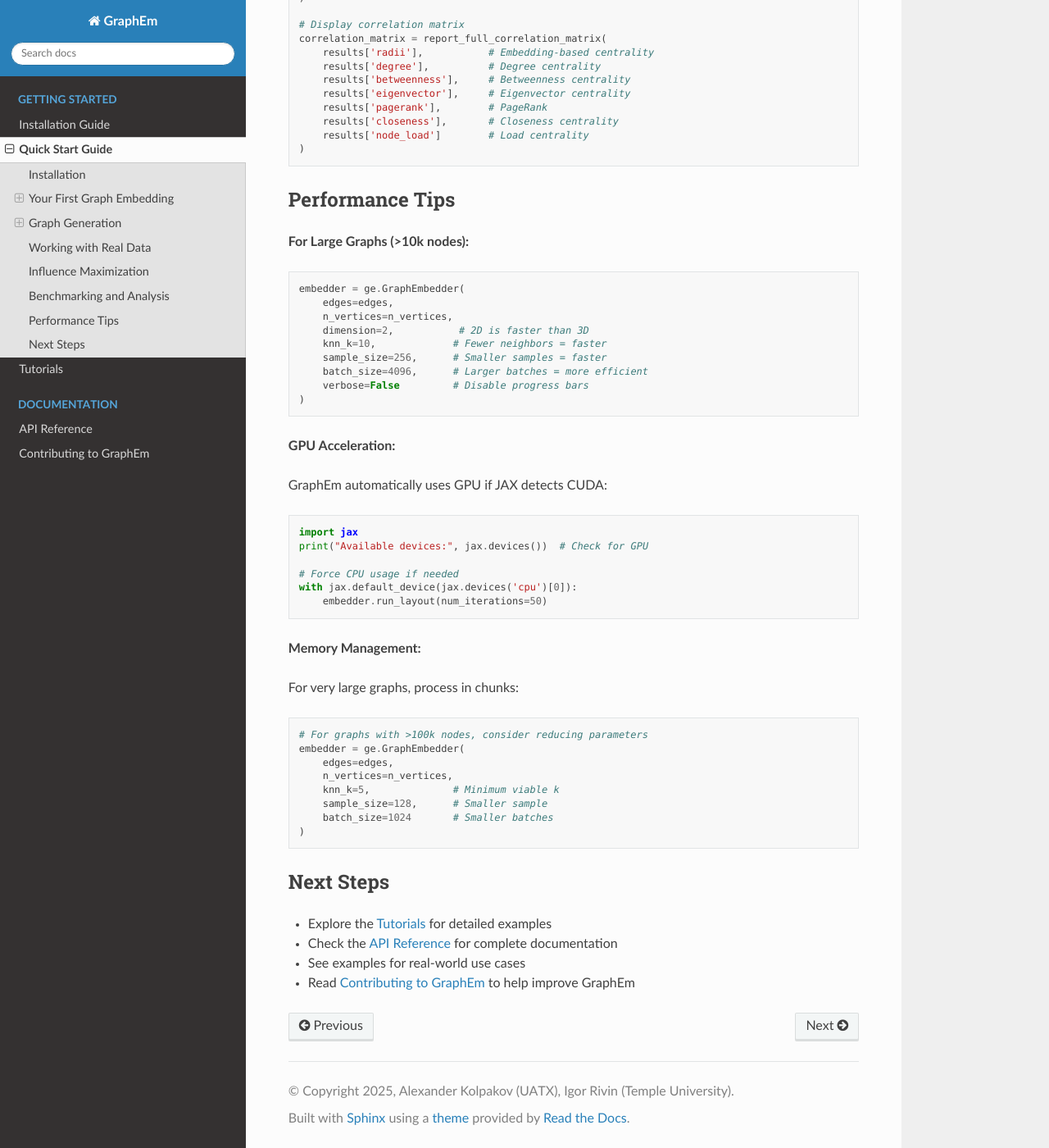
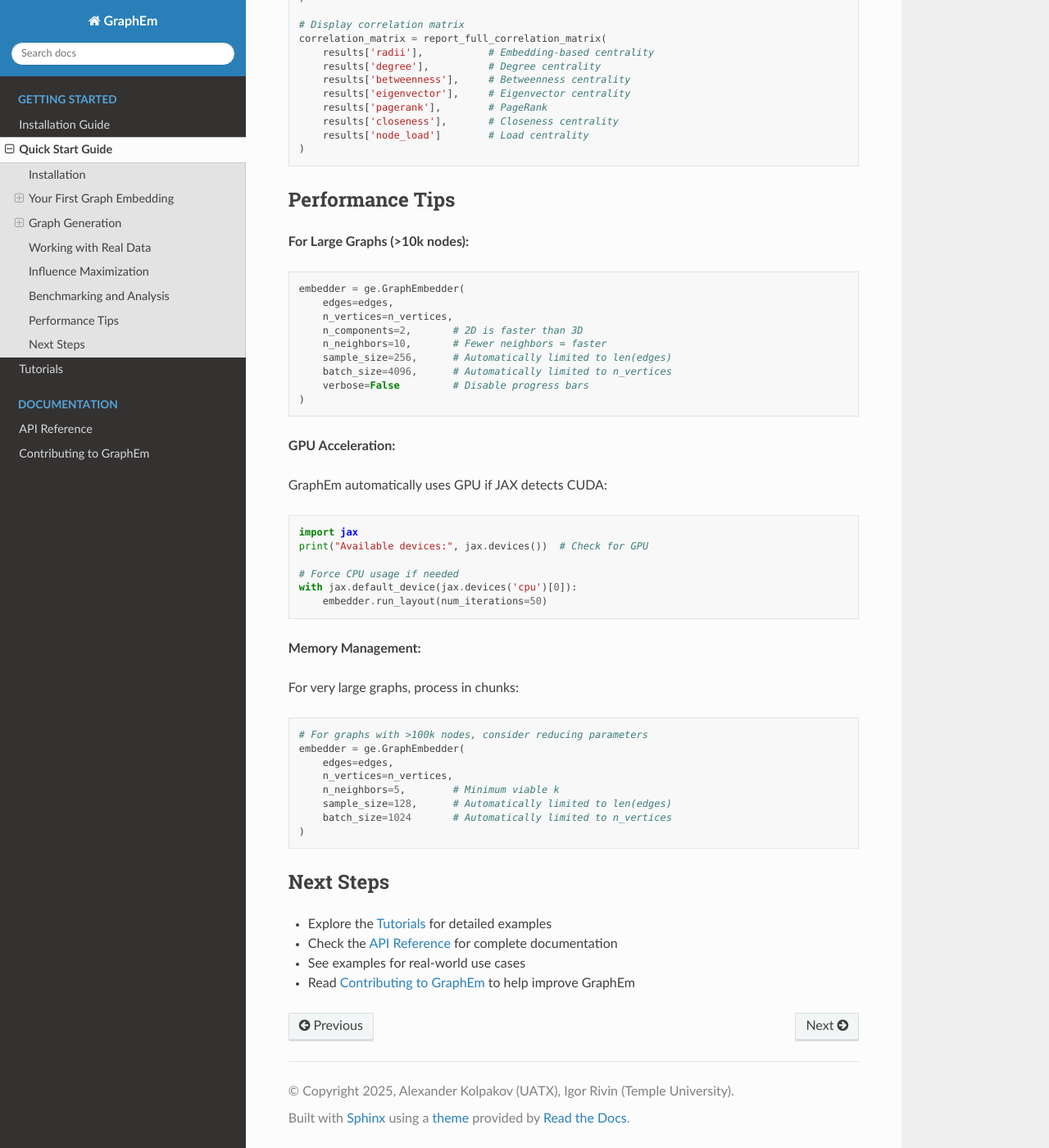
Before and after one commit to sashakolpakov/graphem, a Sphinx documentation site: the page built from docs/quickstart.rst, in a window 1280 px wide and 1400 px high, scrolled down 3200 px. Shown: the whole window at 82% size. Built offline with Sphinx 7.4.7 and the Read the Docs theme 3.1.0, drawn with Linux system fonts in a browser that asks for light colours; some of the changed text lies outside the part shown.

Commit message:
Rename parameters and add automatic safeguards
- Rename GraphEmbedder parameters for sklearn-style consistency:
  * dimension → n_components
  * knn_k → n_neighbors
- Add automatic parameter safeguards:
  * sample_size automatically limited to min(sample_size, len(edges))
  * batch_size automatically limited to min(batch_size, n_vertices)
- Simplify API by removing manual min() calculations throughout codebase
- Update all documentation, examples, and tests
- Fix bug in real_world_datasets_example.py (was using len(edges) instead of n_vertices for batch_size)

Benefits:
- Cleaner, more intuitive parameter names
- Eliminates parameter sizing errors for small graphs
- Simplified API - no more manual size calculations needed
- Better user experience with automatic parameter optimization

🤖 Generated with [Claude Code](https://claude.com/claude-code)

Co-Authored-By: Claude <noreply@anthropic.com>

```diff
--- a/docs/api_reference.rst
+++ b/docs/api_reference.rst
@@ -13,8 +13,10 @@ GraphEmbedder
 
 Main class for creating graph embeddings. Combines Laplacian eigenvectors with force-directed layout optimization to create visually appealing and structurally meaningful embeddings.
 
+Features automatic parameter safeguards: ``sample_size`` is automatically limited to the number of edges, and ``batch_size`` is automatically limited to the number of vertices, eliminating the need for manual size calculations.
+
 Key methods:
-- ``__init__(edges, n_vertices, dimension=2, ...)`` - Initialize embedder with graph structure
+- ``__init__(edges, n_vertices, n_components=2, ...)`` - Initialize embedder with graph structure
 - ``run_layout(num_iterations=100)`` - Execute layout algorithm for specified iterations
 - ``display_layout(edge_width=1, node_size=3, ...)`` - Visualize embedding using Plotly
 
--- a/docs/index.rst
+++ b/docs/index.rst
@@ -86,7 +86,7 @@ Quick Start Example
    embedder = ge.GraphEmbedder(
        edges=edges,
        n_vertices=1000,
-       dimension=3
+       n_components=3
    )
    embedder.run_layout(num_iterations=50)
 
--- a/docs/quickstart.rst
+++ b/docs/quickstart.rst
@@ -31,11 +31,11 @@ Let's start with a simple example of embedding a random graph:
     embedder = ge.GraphEmbedder(
         edges=edges,
         n_vertices=200,
-        dimension=3,      # 3D embedding
+        n_components=3,   # 3D embedding
         L_min=10.0,       # Minimum edge length
         k_attr=0.5,       # Attraction force
         k_inter=0.1,      # Repulsion force
-        knn_k=15          # Nearest neighbors
+        n_neighbors=15    # Nearest neighbors
     )
 
     # Compute the embedding
@@ -47,11 +47,11 @@ Let's start with a simple example of embedding a random graph:
 Understanding the Parameters
 ~~~~~~~~~~~~~~~~~~~~~~~~~~~~
 
-* **dimension**: Embedding space dimension (2D or 3D)
+* **n_components**: Embedding space dimension (2D or 3D)
 * **L_min**: Controls minimum distance between connected nodes
 * **k_attr**: Strength of attractive forces between connected nodes
 * **k_inter**: Strength of repulsive forces between all nodes
-* **knn_k**: Number of nearest neighbors for efficient force computation
+* **n_neighbors**: Number of nearest neighbors for efficient force computation
 
 Graph Generation
 ----------------
@@ -117,8 +117,8 @@ Load and analyze real-world networks:
     embedder = ge.GraphEmbedder(
         edges=edges,
         n_vertices=n_vertices,
-        dimension=2,
-        knn_k=20,           # More neighbors for denser graphs
+        n_components=2,
+        n_neighbors=20,     # More neighbors for denser graphs
         sample_size=512,    # Larger sample for accuracy
         batch_size=2048     # Larger batches for efficiency
     )
@@ -167,7 +167,7 @@ Compare different centrality measures:
     results = benchmark_correlations(
         graph_generator=ge.generate_ba,
         graph_params={'n': 300, 'm': 3},
-        dim=3,
+        n_components=3,
         num_iterations=50
     )
 
@@ -192,10 +192,10 @@ Performance Tips
     embedder = ge.GraphEmbedder(
         edges=edges,
         n_vertices=n_vertices,
-        dimension=2,           # 2D is faster than 3D
-        knn_k=10,             # Fewer neighbors = faster
-        sample_size=256,      # Smaller samples = faster
-        batch_size=4096,      # Larger batches = more efficient
+        n_components=2,       # 2D is faster than 3D
+        n_neighbors=10,       # Fewer neighbors = faster
+        sample_size=256,      # Automatically limited to len(edges)
+        batch_size=4096,      # Automatically limited to n_vertices
         verbose=False         # Disable progress bars
     )
 
@@ -222,9 +222,9 @@ For very large graphs, process in chunks:
     embedder = ge.GraphEmbedder(
         edges=edges,
         n_vertices=n_vertices,
-        knn_k=5,              # Minimum viable k
-        sample_size=128,      # Smaller sample
-        batch_size=1024       # Smaller batches
+        n_neighbors=5,        # Minimum viable k
+        sample_size=128,      # Automatically limited to len(edges)
+        batch_size=1024       # Automatically limited to n_vertices
     )
 
 Next Steps
```
Also changed, not shown: README.md (+2 -2 lines), docs/tutorials.rst (+13 -13 lines), run_benchmarks.py (+8 -8 lines), 6 other files.
